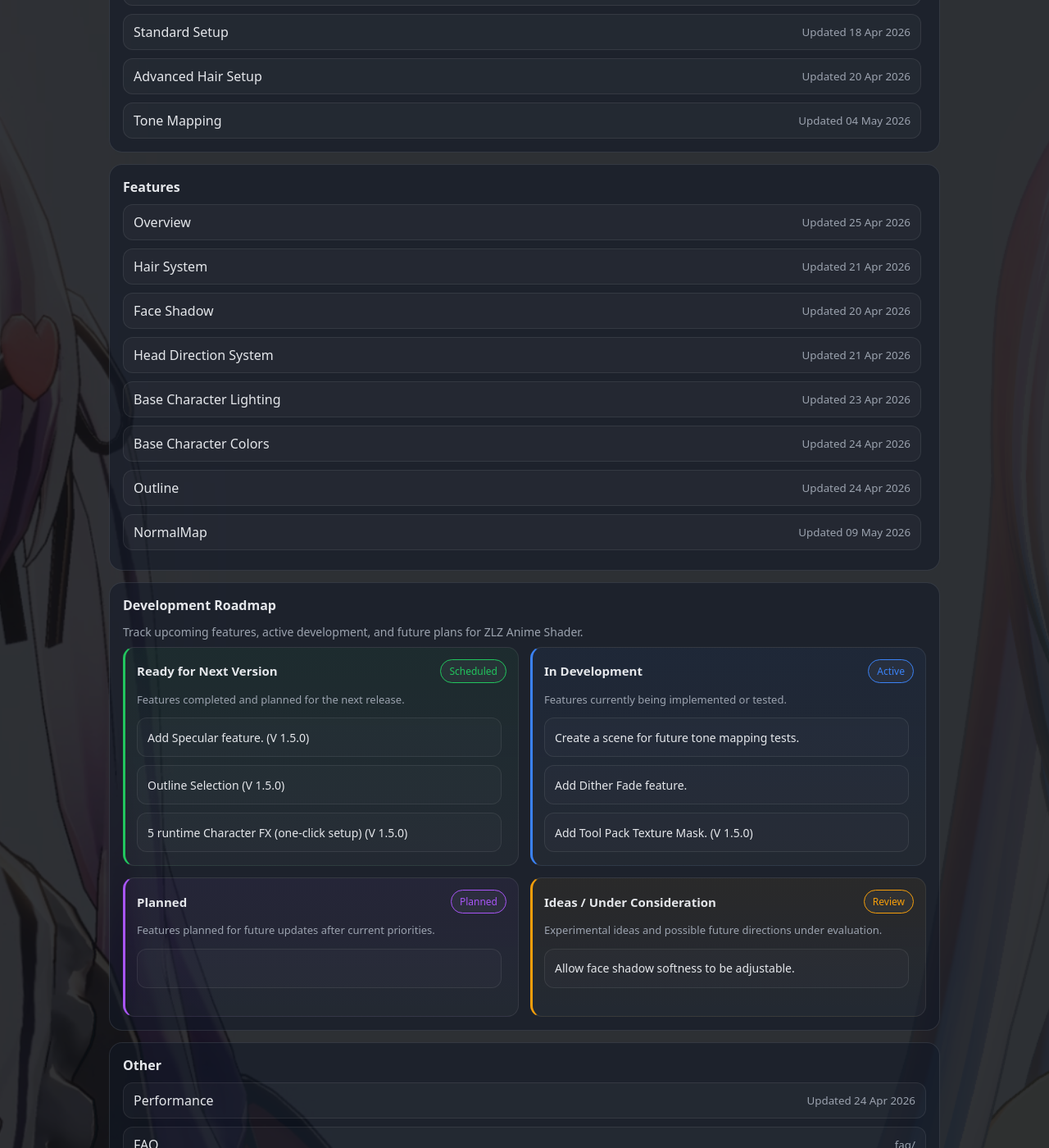
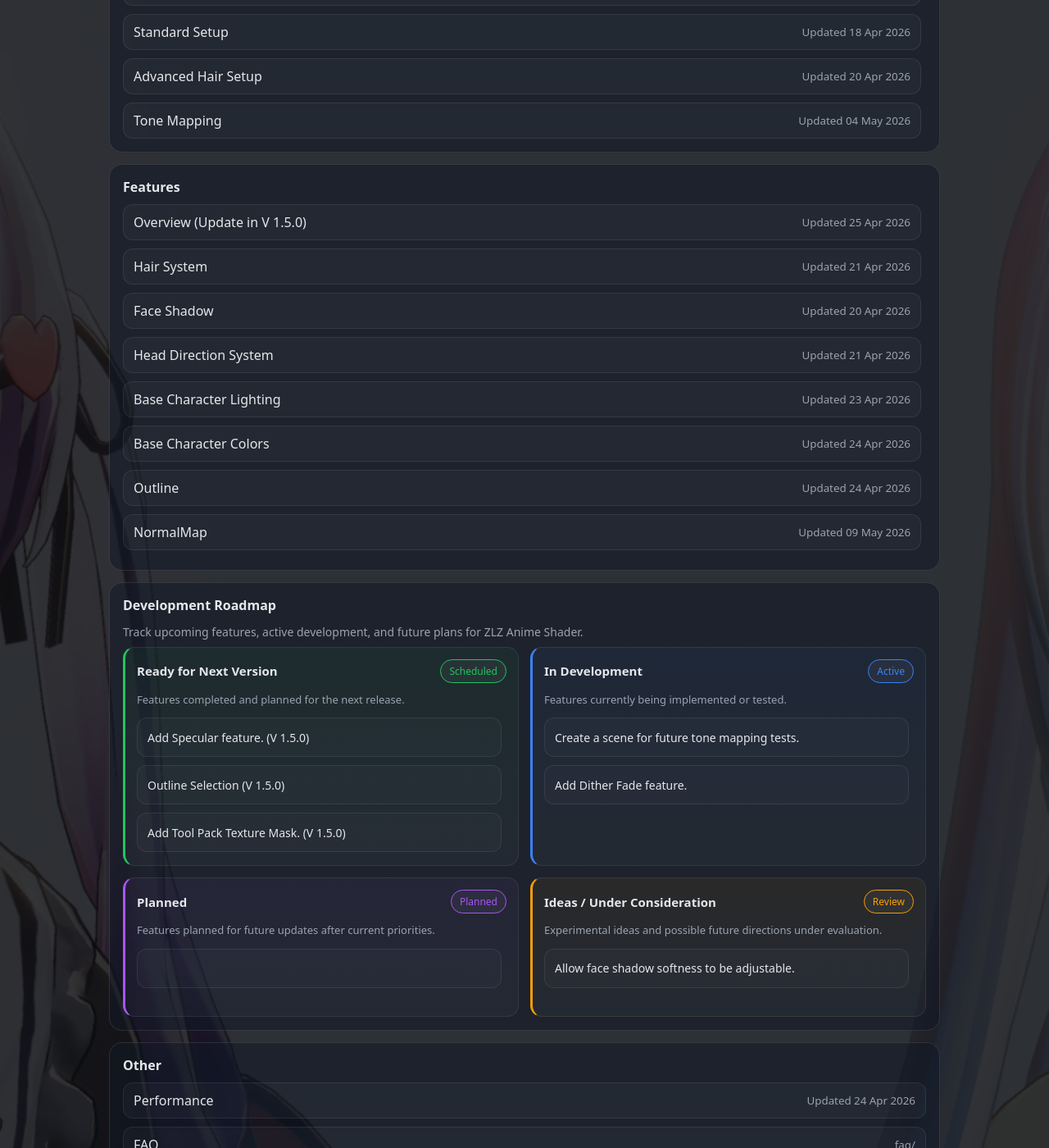
Before and after one commit to zlz-studio/zlz-studio.github.io, a Jekyll site: the page built from index.html, in a window 1280 px wide and 1400 px high, scrolled down 1066 px. Shown: the whole window at 82% size. Built offline with Jekyll 4.4.1, drawn with Linux system fonts in a browser that asks for light colours.

Commit message:
Update index.html

```diff
--- a/index.html
+++ b/index.html
@@ -658,7 +658,7 @@
       <section class="card docsBlock">
         <h2>Features</h2>
         <div class="scrollList show-8">
-          {% assign p = site.pages | where: "url", "/features/" | first %}<a class="item" href="/features/"><span>Overview</span><small>Updated {{ p.last_modified_at | date: "%d %b %Y" }}</small></a>
+          {% assign p = site.pages | where: "url", "/features/" | first %}<a class="item" href="/features/"><span>Overview (Update in V 1.5.0)</span><small>Updated {{ p.last_modified_at | date: "%d %b %Y" }}</small></a>
           {% assign p = site.pages | where: "url", "/features/hair-system/" | first %}<a class="item" href="/features/hair-system/"><span>Hair System</span><small>Updated {{ p.last_modified_at | date: "%d %b %Y" }}</small></a>
           {% assign p = site.pages | where: "url", "/features/faceshadow/" | first %}<a class="item" href="/features/faceshadow/"><span>Face Shadow</span><small>Updated {{ p.last_modified_at | date: "%d %b %Y" }}</small></a>
           {% assign p = site.pages | where: "url", "/features/Head-Direction-System/" | first %}<a class="item" href="/features/Head-Direction-System/"><span>Head Direction System</span><small>Updated {{ p.last_modified_at | date: "%d %b %Y" }}</small></a>
@@ -703,6 +703,7 @@
             <div class="roadmapList">
               <div class="roadmapSlot">Add Specular feature. (V 1.5.0)</div>
               <div class="roadmapSlot">Outline Selection (V 1.5.0)</div>
+              <div class="roadmapSlot">Add Tool Pack Texture Mask. (V 1.5.0)</div>
               <div class="roadmapSlot">5 runtime Character FX (one-click setup) (V 1.5.0)</div>
               <div class="roadmapSlot">Support Decal DBuffer (Screen Space only before). (V 1.5.0)</div>
               <div class="roadmapSlot">Enhanced Normal Map depth. (V 1.5.0)</div>
@@ -722,7 +723,6 @@
             <div class="roadmapList">
               <div class="roadmapSlot">Create a scene for future tone mapping tests.</div>
               <div class="roadmapSlot">Add Dither Fade feature.</div>
-              <div class="roadmapSlot">Add Tool Pack Texture Mask. (V 1.5.0)</div>
             </div>
           </div>
 
```
